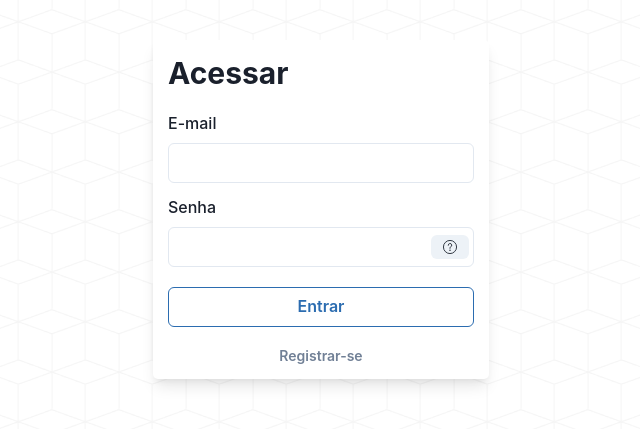
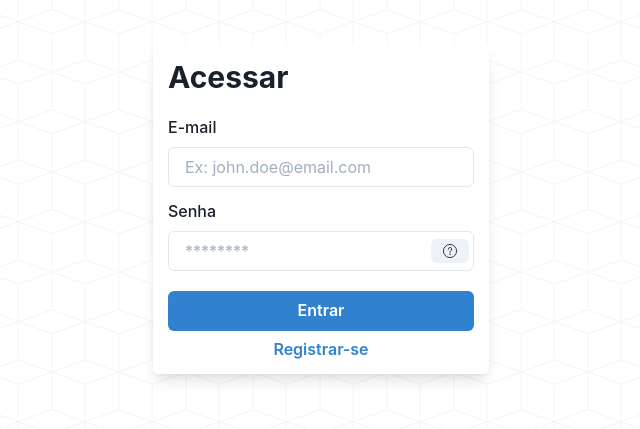
Before and after one commit to luisdourado33/sentiment-analysis-web-app, a React (Create React App) app: page / in a window 1280 px wide. Shown: the part 191-620 px from the top of the page, without its empty margins (319-959 px from the left). Built offline with nearby package versions, Linux system fonts and the light colour scheme.

Commit message:
chore: adjustments

```diff
--- a/src/views/LoginView/LoginView.tsx
+++ b/src/views/LoginView/LoginView.tsx
@@ -30,7 +30,7 @@ export default function LoginView() {
 
   const handleChangeInput = (
     input: string,
-    event: React.ChangeEvent<HTMLInputElement>
+    event: any
   ): void => {
     setFormData((current) => ({ ...current, [input]: event.target.value }));
   };
@@ -61,6 +61,7 @@ export default function LoginView() {
             <Input
               id="email"
               type="email"
+              placeholder="Ex: john.doe@email.com"
               required
               value={formData.email}
               onChange={(e) => handleChangeInput("email", e)}
@@ -73,6 +74,7 @@ export default function LoginView() {
                 id="password"
                 type={showPassword ? "text" : "password"}
                 required
+                placeholder='********'
                 value={formData.password}
                 onChange={(e) => handleChangeInput("password", e)}
               />
@@ -84,12 +86,12 @@ export default function LoginView() {
             </InputGroup>
           </FormControl>
           <FormControl mt={5} flex="1">
-            <Button w="full" type="submit" colorScheme="blue" variant="outline">
+            <Button w="full" type="submit" colorScheme="blue" variant="solid">
               Entrar
             </Button>
           </FormControl>
           <FormControl
-            mt={5}
+            mt={2}
             flex="1"
             alignItems="center"
             justifyContent="center"
@@ -97,8 +99,7 @@ export default function LoginView() {
           >
             <Button
               type="button"
-              size="sm"
-              colorScheme="gray"
+              colorScheme="blue"
               variant="link"
               onClick={handleChangeIsSigningUp}
             >
--- a/src/views/SignUpView/SignUpView.tsx
+++ b/src/views/SignUpView/SignUpView.tsx
@@ -133,7 +133,7 @@ export default function SignUpView(props: {
             </InputGroup>
           </FormControl>
           <FormControl mt={5} flex="1">
-            <Button w="full" type="submit" colorScheme="purple">
+            <Button w="full" type="submit" colorScheme="blue">
               Criar nova conta
             </Button>
           </FormControl>
@@ -141,7 +141,7 @@ export default function SignUpView(props: {
             <Button
               w="full"
               type="button"
-              colorScheme="purple"
+              colorScheme="blue"
               variant="link"
               onClick={handleHasAccount}
             >
```
